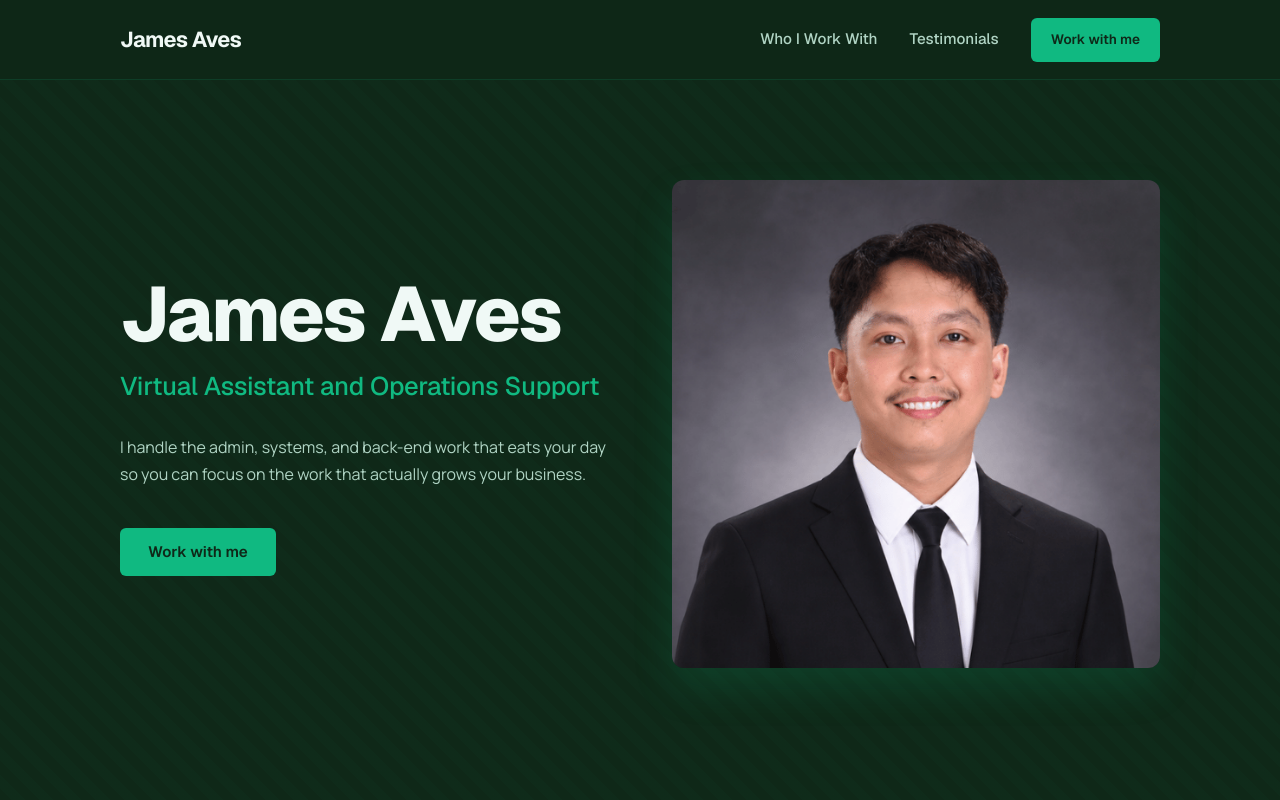
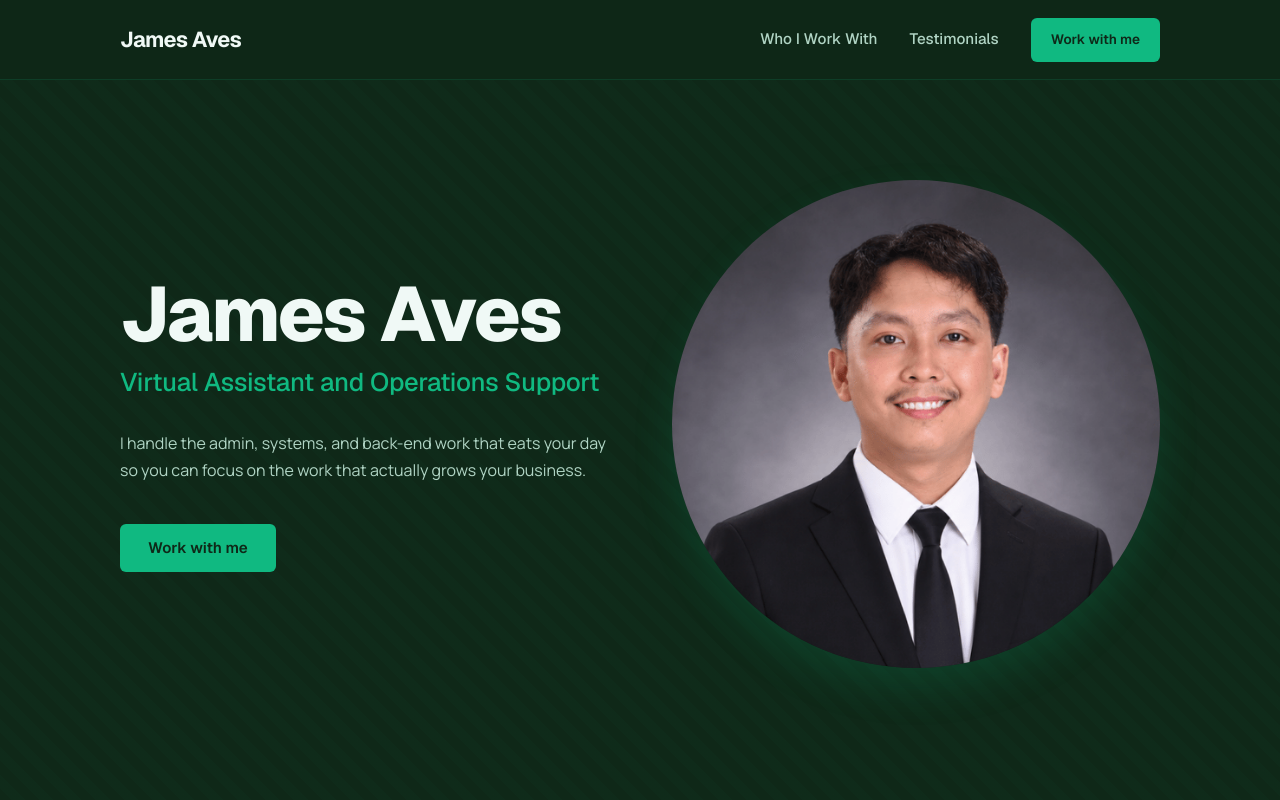
Before and after one commit to james-aves/portfolio-website, a website: page index.html in a window 1280 px wide. Shown: the top 800 px of the page. Drawn offline with nearby package versions, Linux system fonts and the light colour scheme.

Commit message:
Fix hero name to single line, make photo circular, reduce and blur cursor glow

```diff
--- a/index.html
+++ b/index.html
@@ -29,13 +29,6 @@
         --header-height: 80px;
       }
 
-      /* --- Background Pattern --- */
-      @keyframes float {
-        0%, 100% { transform: translateY(0px) translateX(0px); }
-        33% { transform: translateY(-20px) translateX(10px); }
-        66% { transform: translateY(10px) translateX(-10px); }
-      }
-
       /* --- Global Resets & Elements --- */
       * {
         box-sizing: border-box;
@@ -57,19 +50,6 @@
         -webkit-font-smoothing: antialiased;
         font-size: clamp(0.95rem, 0.4vw + 0.9rem, 1.1rem);
         cursor: none;
-      }
-
-      /* Custom Cursor Glow */
-      body::before {
-        content: '';
-        position: fixed;
-        width: 300px;
-        height: 300px;
-        background: radial-gradient(circle, rgba(16, 185, 129, 0.2) 0%, rgba(16, 185, 129, 0.05) 70%, transparent 100%);
-        border-radius: 50%;
-        pointer-events: none;
-        z-index: 9999;
-        display: none;
       }
 
       h1, h2, h3, h4 {
@@ -367,9 +347,10 @@
         font-size: clamp(3.5rem, 6vw, 5.5rem);
         font-weight: 800;
         color: var(--text-primary);
-        line-height: 1.1;
+        line-height: 1;
         margin-bottom: 1rem;
         letter-spacing: -0.03em;
+        white-space: nowrap;
       }
 
       .hero-title {
@@ -405,9 +386,10 @@
         width: 100%;
         max-width: 500px;
         height: auto;
-        border-radius: 12px;
+        border-radius: 50%;
         box-shadow: 0 20px 40px rgba(16, 185, 129, 0.15);
         object-fit: cover;
+        aspect-ratio: 1;
       }
 
       /* --- What I Do Grid --- */
@@ -780,6 +762,10 @@
         .hero-image img {
           max-width: 300px;
         }
+
+        .hero-name {
+          white-space: normal;
+        }
       }
 
       .testimonials-grid {
@@ -1059,18 +1045,19 @@
     </footer>
 
     <script>
-      // Cursor Glow Effect
+      // Cursor Glow Effect - 50% smaller with blur
       const mouseGlow = document.createElement('div');
       mouseGlow.style.cssText = `
         position: fixed;
-        width: 300px;
-        height: 300px;
-        background: radial-gradient(circle, rgba(16, 185, 129, 0.2) 0%, rgba(16, 185, 129, 0.05) 70%, transparent 100%);
+        width: 150px;
+        height: 150px;
+        background: radial-gradient(circle, rgba(16, 185, 129, 0.3) 0%, rgba(16, 185, 129, 0.1) 70%, transparent 100%);
         border-radius: 50%;
         pointer-events: none;
         z-index: 9999;
         transform: translate(-50%, -50%);
         display: none;
+        filter: blur(40px);
       `;
       document.body.appendChild(mouseGlow);
 
@@ -1122,7 +1109,12 @@
       if (contactForm) {
         contactForm.addEventListener('submit', (e) => {
           e.preventDefault();
-          // You can integrate with a backend service here (Formspree, EmailJS, etc.)
+          // NOTE: This form currently only shows an alert.
+          // To send emails, you need to integrate with:
+          // - Formspree (formspree.io)
+          // - EmailJS (emailjs.com)
+          // - A backend service
+          // - Your own email service
           alert('Thank you for reaching out! I will get back to you soon.');
           contactForm.reset();
         });
```
